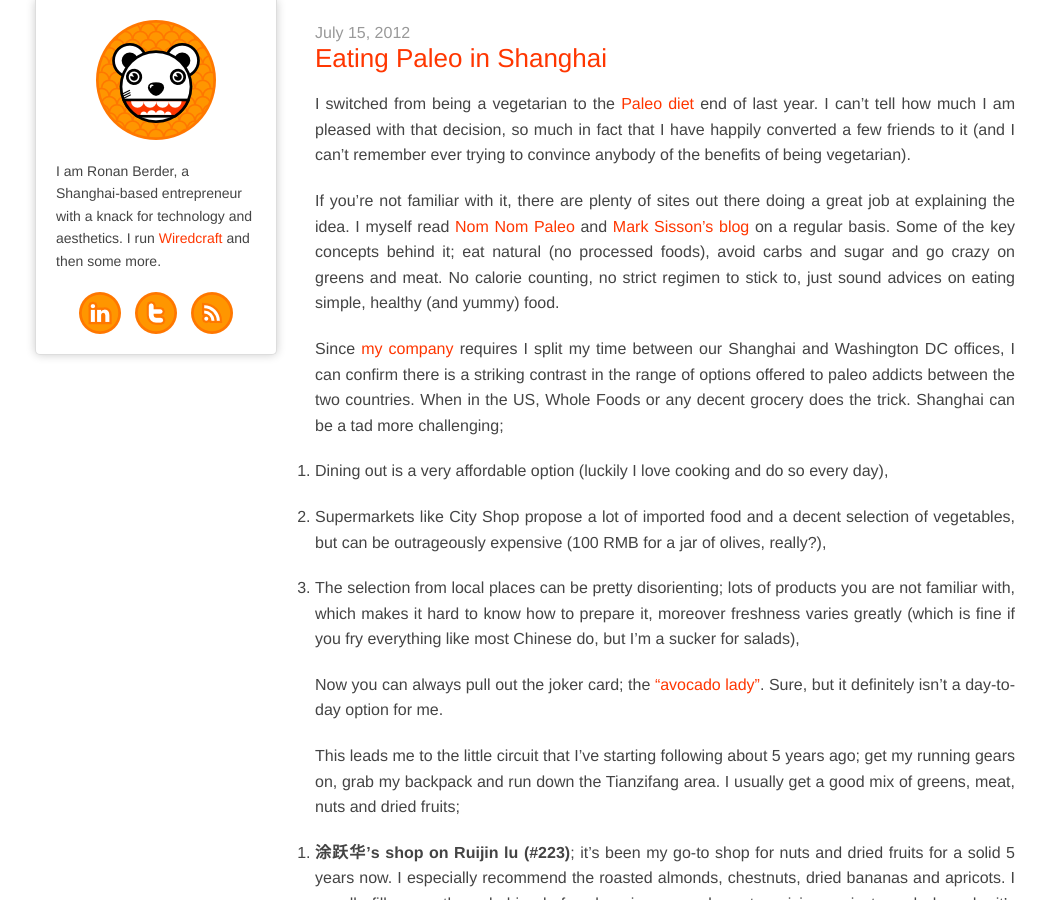
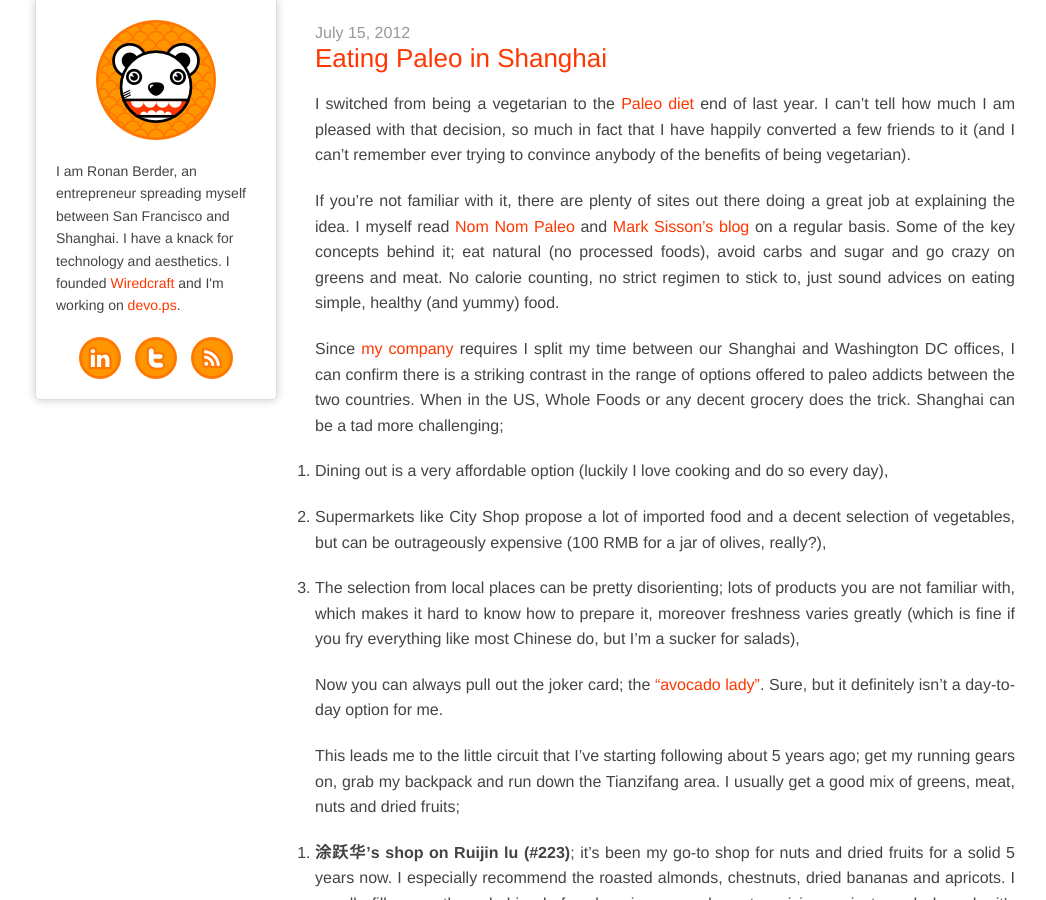
Before and after one commit to hunvreus/hunvreus.github.io, a Jekyll site: the page built from index.html, in a window 1280 px wide and 900 px high. Shown: the whole window, without its empty margins (5-1051 px from the left). Built offline with Jekyll 4.4.1, drawn with Linux system fonts in a browser that asks for light colours; nearby versions of some CDN libraries; some web fonts are replaced.

Commit message:
Changing summary

```diff
--- a/_layouts/default.html
+++ b/_layouts/default.html
@@ -34,7 +34,7 @@
 <body>
   <nav id="header">
   	<h1><a href="{{ base.url }}/">Ronan Berder's blog</a></h1>
-    <p id="about">I am Ronan Berder, a Shanghai-based entrepreneur with a knack for technology and aesthetics. I run <a href="http://wiredcraft.com">Wiredcraft</a> and then some more.</p>
+    <p id="about">I am Ronan Berder, an entrepreneur spreading myself between San Francisco and Shanghai. I have a knack for technology and aesthetics. I founded <a href="http://wiredcraft.com">Wiredcraft</a> and I'm working on <a href="htt://devo.ps">devo.ps</a>.</p>
     <ul id="links">
       <li class="linkedin"><a href="http://cn.linkedin.com/in/ronanberder">Ronan Berder's LinkedIn profile</a></li>
       <li class='twitter'><a href="http://twitter.com/hunvreus">Ronan Berder's Twitter account</a></li>
```
